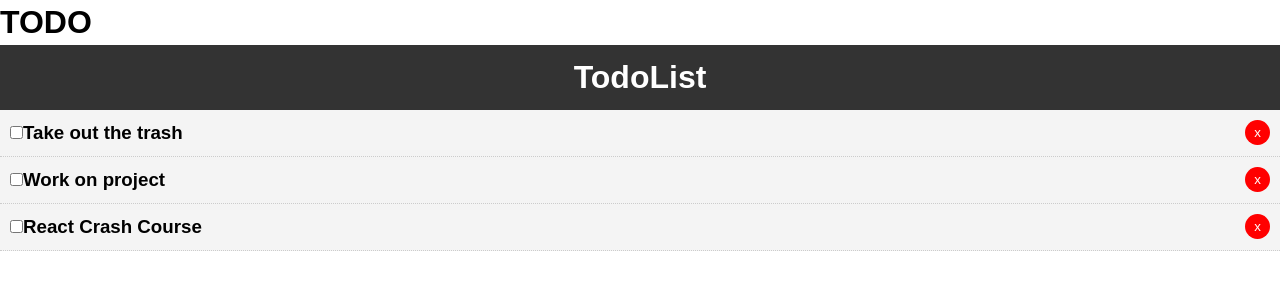
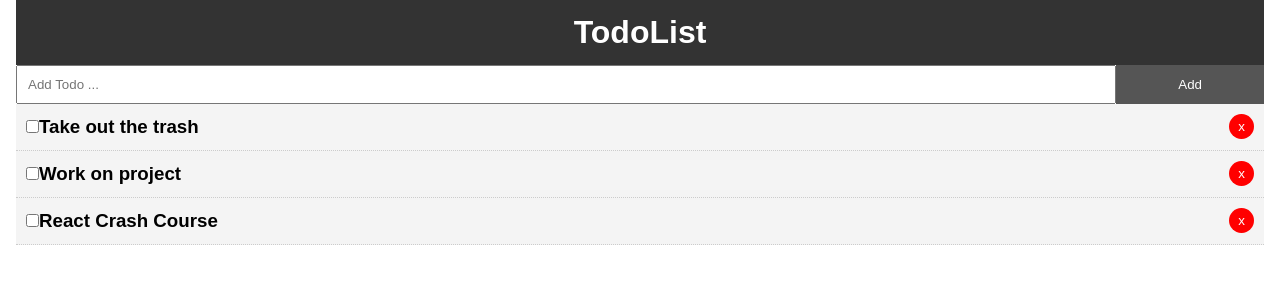
Before and after one commit to Ashwani11000/2do, a React (Create React App) app in the folder 2do/: page / in a window 1280 px wide. Shown: the top 300 px of the page. Built offline with nearby package versions, Linux system fonts and the light colour scheme.

Commit message:
add ids to each added item.(install uuid )

```diff
--- a/2do/package.json
+++ b/2do/package.json
@@ -8,7 +8,8 @@
     "@testing-library/user-event": "^7.2.1",
     "react": "^16.13.1",
     "react-dom": "^16.13.1",
-    "react-scripts": "3.4.3"
+    "react-scripts": "3.4.3",
+    "uuid": "^8.3.0"
   },
   "scripts": {
     "start": "react-scripts start",
--- a/2do/src/App.css
+++ b/2do/src/App.css
@@ -13,3 +13,20 @@
   color: #333;
   text-decoration: none;
 }
+
+.container{
+  padding: 0 1rem;
+}
+
+.btn{
+  display: inline-block;
+  border: none;
+  background: #555;
+  color: #fff;
+  padding: 7px 20px;
+  cursor: pointer;
+}
+
+.btn:hover {
+  background: #666;
+}
--- a/2do/src/App.js
+++ b/2do/src/App.js
@@ -2,23 +2,25 @@
 import './App.css';
 import Todo from './components/Todo';
 import Header from './components/layout/header';
+import AddTodo from './components/AddTodo';
+import { v4 as uuid} from 'uuid';
 
 class App extends Component {
 
   state = {
     todos: [
       {
-        id: 1,
+        id: uuid(),
         title: 'Take out the trash',
         completed: false
       },
       {
-        id: 2,
+        id: uuid(),
         title: 'Work on project',
         completed: false
       },
       {
-        id: 3,
+        id: uuid(),
         title: 'React Crash Course',
         completed: false
       }
@@ -44,19 +46,26 @@
     });
   }
 
-
+AddTodo= (title)=>{
+  const newTodo={
+        id: uuid(),
+        title,
+        completed: false
+  }
+  this.setState({todos: [...this.state.todos,newTodo]})
+}
   render(){
   // console.log(this.state.todos);
   return (
     <div className="App">
-      <h1>
-        TODO
-      </h1>
+      <div className="container">
       <Header/>
+      <AddTodo AddTodo={this.AddTodo}/>
       <Todo todos={this.state.todos}
       markComplete={this.markComplete}
       delTodo = {this.delTodo}
       />
+      </div>
     </div>
 
   );
--- /dev/null
+++ b/2do/src/components/AddTodo.js
@@ -0,0 +1,34 @@
+import React, { Component } from 'react'
+
+export class AddTodo extends Component {
+    state = {
+        title: ''
+    }
+
+    onChange = (e)=> this.setState({ [e.target.name]: e.target.value});
+
+    onSubmit = (e)=>{
+        e.preventDefault();
+        this.props.AddTodo(this.state.title);
+        this.setState({title: '' });
+    }
+
+    render() {
+        return (
+            <form onSubmit = {this.onSubmit} style={{display:'flex'}}>
+                <input style={{flex:'10', padding:'10px'}}type="text" name="title" placeholder="Add Todo ..."
+                value={this.state.title}
+                onChange={this.onChange}
+                />
+                <input type="submit"
+                value="Add"
+                className="btn"
+                style={{flex:'1'}}
+
+                />
+            </form>
+        )
+    }
+}
+
+export default AddTodo
```
Also changed, not shown: 1 other file (tests, documents, lock files or other folders).
